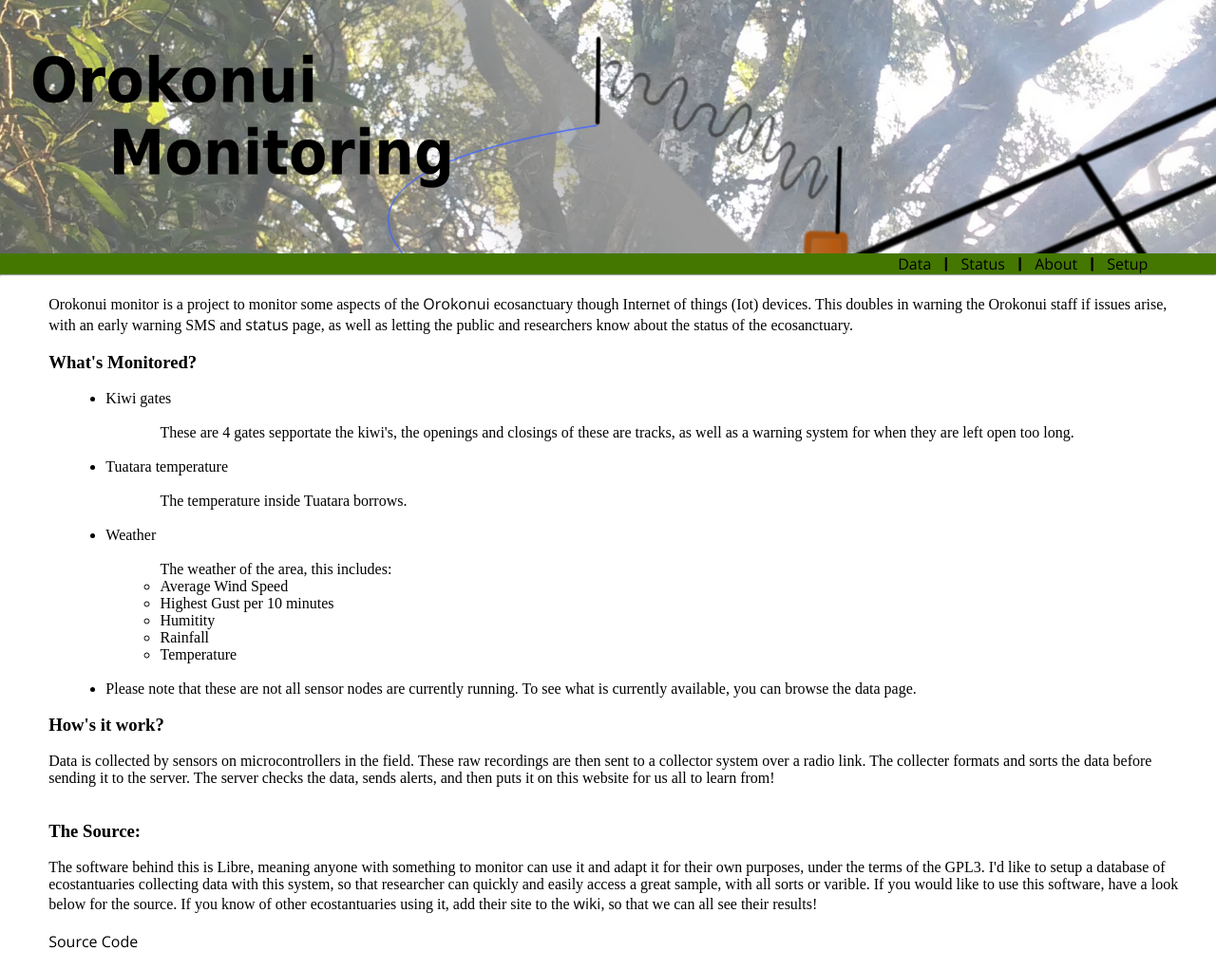
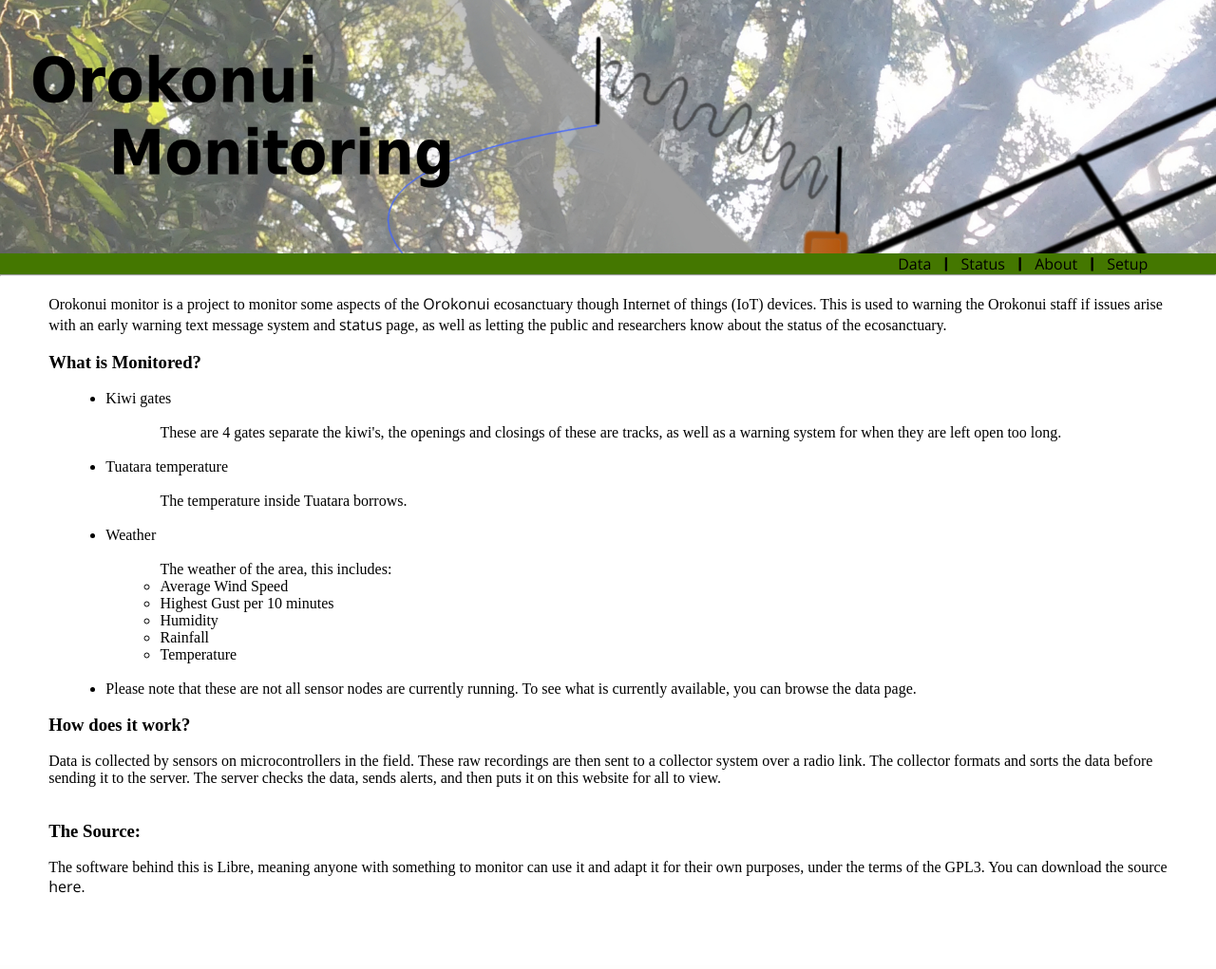
Before and after one commit to green0range/IoT-ecosanctuary-web-monitoring, a PHP site: page /about.php in a window 1280 px wide. Shown: the whole page at 95% size. After the commit the page ends 941 px from the top, so only its background shows below. Run offline with PHP 8.4, Linux system fonts and the light colour scheme.

Commit message:
improved spelling and English

```diff
--- a/about.php
+++ b/about.php
@@ -13,7 +13,7 @@
 		<!--All body is in contents div, then applicable div, i.e header, map, etc.-->
 		<!--Contents sets up styling constants, i.e page with, while others setup styling
 		variables relevant to ech div, i.e text colour-->
-		<div id="header"> <!--I decided to but the header outside of the content wrapper so it would strech across the entire screen.-->
+		<div id="header"> <!--I decided to but the header outside of the content wrapper so it would stretch across the entire screen.-->
 			<img src="resource/header.png" width="100%">
 			<p><a href="index.php">Data</a> &nbsp; | &nbsp; <a href="status.php">Status</a> &nbsp; | &nbsp; <a href="about.php">About</a> &nbsp; | &nbsp; <a href="rules.php">Setup</a> &nbsp; &nbsp; &nbsp; &nbsp; &nbsp; &nbsp; &nbsp; &nbsp; </p>
 			<hr>
@@ -21,18 +21,18 @@
 		<br>
 		<div id="content">
       <div id="about">
-        <p>Orokonui monitor is a project to monitor some aspects of the <a href="http://orokonui.nz/">Orokonui</a> ecosanctuary though Internet of things (Iot) devices.
-          This doubles in warning the Orokonui staff if issues arise, with an early warning SMS and <a href="status.php">status</a> page, as well as letting the public
+        <p>Orokonui monitor is a project to monitor some aspects of the <a href="http://orokonui.nz/">Orokonui</a> ecosanctuary though Internet of things (IoT) devices.
+          This is used to warning the Orokonui staff if issues arise with an early warning text message system and <a href="status.php">status</a> page, as well as letting the public
           and researchers know about the status of the ecosanctuary.</p>
           <br>
-          <h3>What's Monitored?</h3>
+          <h3>What is Monitored?</h3>
           <br>
             <div id="tabin">
               <ul>
                 <li>Kiwi gates</li>
                 <div id="tabin">
                   <br>
-                  <p>These are 4 gates sepportate the kiwi's, the openings and closings of these are tracks,
+                  <p>These are 4 gates separate the kiwi's, the openings and closings of these are tracks,
                   as well as a warning system for when they are left open too long.</p>
                   <br>
                 </div>
@@ -49,7 +49,7 @@
                     <ul>
                       <li>Average Wind Speed</li>
                       <li>Highest Gust per 10 minutes</li>
-                      <li>Humitity</li>
+                      <li>Humidity</li>
                       <li>Rainfall</li>
                       <li>Temperature</li>
                     </ul>
@@ -60,20 +60,20 @@
               </ul>
           </div>
           <br>
-          <h3>How's it work?</h3>
+          <h3>How does it work?</h3>
           <br>
           <p>Data is collected by sensors on microcontrollers in the field. These raw recordings
-            are then sent to a collector system over a radio link. The collecter formats and sorts
+            are then sent to a collector system over a radio link. The collector formats and sorts
             the data before sending it to the server. The server checks the data, sends alerts,
-            and then puts it on this website for us all to learn from!</p>
+            and then puts it on this website for all to view.</p>
             <br>
             <br>
 	<h3>The Source:</h3>
 	    <br>
-	The software behind this is Libre, meaning anyone with something to monitor can use it and adapt it for their own purposes, under the terms of the GPL3. I'd like to setup a database of ecostantuaries collecting data with this system, so that researcher can quickly and easily access a great sample, with all sorts or varible. If you would like to use this software, have a look below for the source. If you know of other ecostantuaries using it, add their site to the <a href='resource/not-yet.html'>wiki</a>, so that we can all see their results!
-	<br>
-	<br>
-	<a href='resource/source.html'>Source Code</a>
+		<p>The software behind this is Libre, meaning anyone with something to monitor can use it and adapt it for their own purposes, under the terms of the GPL3.
+		You can download the source <a href='resource/source.html'>here</a>.</p>
+		<br>
+		<br>
 <br>
 <br>
       </div>
```
Also changed, not shown: resource/source.html (+33 -13 lines).
